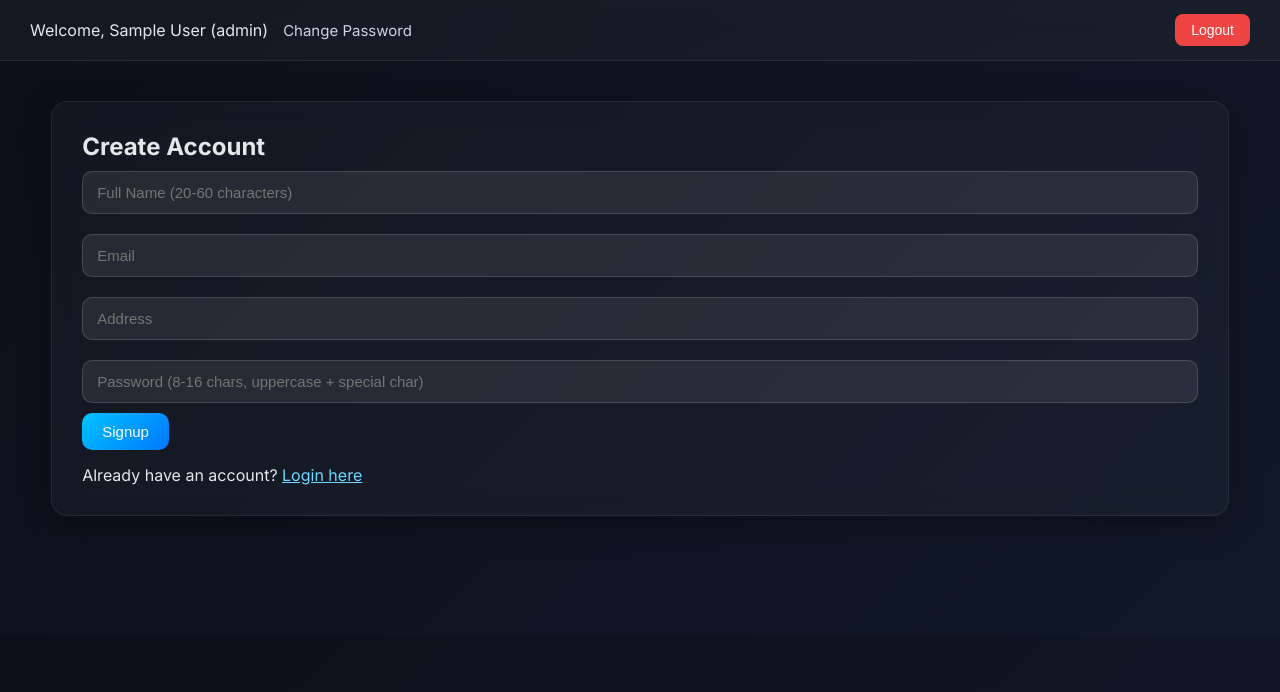
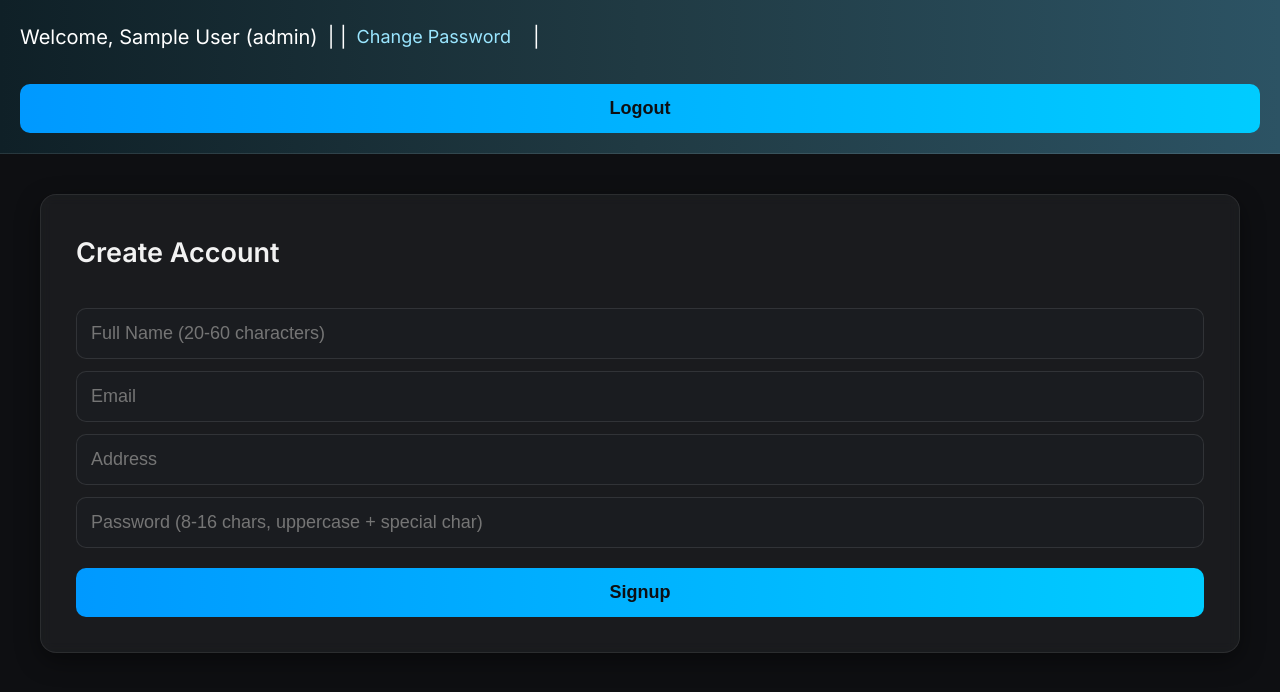
Before and after one commit to hrutanshu09/store-rating-platform, a React (Create React App) app in the folder frontend/: page /signup in a window 1280 px wide. Shown: the top 692 px of the page. Built offline with nearby package versions, Linux system fonts and the light colour scheme; sample sign-in values are in the browser's storage.

Commit message:
Revert "Improved Frontend"
This reverts commit 9fcbb80aec4e934c972aff3ab9cad72fb309ad47.

```diff
--- a/frontend/public/index.html
+++ b/frontend/public/index.html
@@ -3,9 +3,7 @@
   <head>
     <meta charset="utf-8" />
     <link rel="icon" href="%PUBLIC_URL%/favicon.ico" />
-    <link rel="preconnect" href="https://fonts.googleapis.com">
-    <link rel="preconnect" href="https://fonts.gstatic.com" crossorigin>
-    <link href="https://fonts.googleapis.com/css2?family=Inter:wght@300;400;500;600;700&family=Poppins:wght@300;400;500&display=swap" rel="stylesheet">
+    <link href="https://fonts.googleapis.com/css2?family=Inter:wght@300;400;600&display=swap" rel="stylesheet">
     <meta name="viewport" content="width=device-width, initial-scale=1" />
     <meta name="theme-color" content="#000000" />
     <meta
--- a/frontend/src/App.js
+++ b/frontend/src/App.js
@@ -11,8 +11,6 @@ import AdminUserDetails from "./pages/admin/AdminUserDetails";
 import UpdatePassword from "./pages/common/UpdatePassword";
 import AdminAddUser from "./pages/admin/AdminAddUser";
 import AdminAddStore from "./pages/admin/AdminAddStore";
-import WelcomePage from "./pages/WelcomePage";
-
 
 import ProtectedRoute from "./components/ProtectedRoute";
 import Navbar from "./components/Navbar";
@@ -23,7 +21,6 @@ export default function App() {
       <Navbar />
 
       <Routes>
-        <Route path="/" element={<WelcomePage />} />
 
         {/* Public */}
         <Route path="/login" element={<LoginPage />} />
--- a/frontend/src/components/Navbar.jsx
+++ b/frontend/src/components/Navbar.jsx
@@ -1,59 +1,42 @@
-import { Link, useNavigate, useLocation } from "react-router-dom";
+import { Link, useNavigate } from "react-router-dom";
 
 export default function Navbar() {
   const user = JSON.parse(localStorage.getItem("user") || "null");
   const navigate = useNavigate();
-  const location = useLocation();
 
   const logout = () => {
     localStorage.clear();
     navigate("/login");
   };
 
-  const active = (path) =>
-    location.pathname === path ? "active" : "";
-
   return (
     <nav>
-      {/* LEFT SIDE */}
-      <div style={{ display: "flex", alignItems: "center" }}>
-
-        {user && (
+      {user ? (
         <>
-            <span style={{ marginRight: 15 }}>
-              Welcome, {user.name} ({user.role})
-            </span>
-
-            {user.role === "USER" && (
-              <Link className={active("/stores")} to="/stores">Stores</Link>
-            )}
-
-            {user.role === "OWNER" && (
-              <Link className={active("/owner/dashboard")} to="/owner/dashboard">Dashboard</Link>
-            )}
-
+          <span>Welcome, {user.name} ({user.role})</span>
+          {" | "}
+          {user.role === "USER" && <Link to="/stores">Stores</Link>}
+          {user.role === "OWNER" && <Link to="/owner/dashboard">Dashboard</Link>}
           {user.role === "ADMIN" && (
             <>
-                <Link className={active("/admin/dashboard")} to="/admin/dashboard">Dashboard</Link>
-                <Link className={active("/admin/users")} to="/admin/users">Users</Link>
-                <Link className={active("/admin/stores")} to="/admin/stores">Stores</Link>
-                <Link className={active("/admin/add-user")} to="/admin/add-user">Add User</Link>
-                <Link className={active("/admin/add-store")} to="/admin/add-store">Add Store</Link>
+              <Link to="/admin/dashboard">Admin Dashboard</Link> |{" "}
+              <Link to="/admin/users">Users</Link> |{" "}
+              <Link to="/admin/stores">Stores</Link>|{" "}
+              <Link to="/admin/add-user">Add User</Link> |{" "}
+              <Link to="/admin/add-store">Add Store</Link> |{" "}
 
             </>
           )}
-            <Link className={active("/update-password")} to="/update-password">
-                  Change Password
-                </Link>
+          {" | "}
+          <Link to="/update-password">Change Password</Link>
+          {" | "}
+          <button onClick={logout}>Logout</button>
         </>
-        )}
-      </div>
-
-      {/* RIGHT SIDE */}
-      {user && (
-        <button className="logout-btn" onClick={logout}>
-          Logout
-        </button>
+      ) : (
+        <>
+          <Link to="/login">Login</Link> |{" "}
+          <Link to="/signup">Signup</Link>
+        </>
       )}
     </nav>
   );
--- a/frontend/src/pages/LoginPage.jsx
+++ b/frontend/src/pages/LoginPage.jsx
@@ -1,8 +1,6 @@
 import { useState } from "react";
 import axios from "../api/axiosClient";
 import { useNavigate } from "react-router-dom";
-import { Link } from "react-router-dom";
-
 
 export default function LoginPage() {
   const navigate = useNavigate();
@@ -42,14 +40,6 @@ export default function LoginPage() {
       /><br />
 
       <button onClick={submit}>Login</button>
-
-      <p style={{ marginTop: "15px" }}>
-        Don’t have an account?{" "}
-        <Link to="/signup" style={{ color: "#70d7ff" }}>
-        Signup here
-        </Link>
-      </p>
-
     </div>
   );
 }
--- a/frontend/src/pages/SignupPage.jsx
+++ b/frontend/src/pages/SignupPage.jsx
@@ -1,8 +1,6 @@
 import { useState } from "react";
 import axios from "../api/axiosClient";
 import { useNavigate } from "react-router-dom";
-import { Link } from "react-router-dom";
-
 
 export default function SignupPage() {
   const navigate = useNavigate();
@@ -49,14 +47,6 @@ export default function SignupPage() {
       /><br />
 
       <button onClick={submit}>Signup</button>
-
-      <p style={{ marginTop: "15px" }}>
-  Already have an account?{" "}
-  <Link to="/login" style={{ color: "#70d7ff" }}>
-    Login here
-  </Link>
-</p>
-
     </div>
   );
 }
--- a/frontend/src/pages/admin/AdminAddStore.jsx
+++ b/frontend/src/pages/admin/AdminAddStore.jsx
@@ -15,10 +15,8 @@ export default function AdminAddStore() {
 
   const loadOwners = async () => {
     const res = await axios.get("/admin/users?role=OWNER");
-    console.log("OWNERS RESPONSE:", res.data);   // <----- ADD THIS
-    setOwners(res.data.data);   // or fix after we see response
+    setOwners(res.data);
   };
-
 
   const submit = async () => {
     try {
--- a/frontend/src/styles.css
+++ b/frontend/src/styles.css
@@ -1,175 +1,176 @@
-/* -------- GLOBAL RESET -------- */
+/* ------------------------------
+   CHATGPT-STYLE DARK THEME
+--------------------------------*/
+
+/* Global Reset */
 * {
   margin: 0;
   padding: 0;
   box-sizing: border-box;
 }
 
+/* Body */
 body {
-  background: linear-gradient(135deg, #0b0f19, #111827);
-  color: #e5e7eb;
-  font-family: "Inter", "Poppins", sans-serif;
-  padding-bottom: 80px;
+  font-family: "Inter", sans-serif;
+  background: #0e0f12;
+  color: #e5e5e5;
+  font-size: 18px;
+  line-height: 1.7;
 }
 
-/* -------- PAGE CONTAINER -------- */
-.page-container {
-  max-width: 1200px;
-  width: 92%;
-  margin: 40px auto;
-  padding: 30px;
-  background: rgba(255, 255, 255, 0.03);
-  backdrop-filter: blur(12px);
-  border-radius: 16px;
-  border: 1px solid rgba(255,255,255,0.07);
-  box-shadow: 0 8px 30px rgba(0,0,0,0.35);
-  animation: fadeIn 0.5s ease;
+/* Gradient Navbar — ChatGPT style */
+nav {
+  background: linear-gradient(90deg, #0f2027, #203a43, #2c5364);
+  padding: 20px;
+  color: white;
+  font-size: 20px;
+  display: flex;
+  align-items: center;
+  flex-wrap: wrap;
+  gap: 10px;
+  border-bottom: 1px solid rgba(255,255,255,0.1);
 }
 
-/* Fade Animation */
-@keyframes fadeIn {
-  from { opacity: 0; transform: translateY(10px); }
-  to { opacity: 1; transform: translateY(0); }
+/* Navbar links */
+nav a {
+  color: #9ae6ff;
+  font-size: 18px;
+  text-decoration: none;
+  margin-right: 12px;
+  transition: 0.2s ease;
 }
 
-/* -------- INPUTS -------- */
+nav a:hover {
+  color: #e8faff;
+  text-shadow: 0 0 6px rgba(150, 220, 255, 0.5);
+}
+
+/* Page Container — Glassmorphic card */
+.page-container {
+  width: 100%;
+  max-width: 1200px;
+  margin: 40px auto;
+  background: rgba(255, 255, 255, 0.05);
+  backdrop-filter: blur(6px);
+  padding: 35px;
+  border-radius: 16px;
+  border: 1px solid rgba(255, 255, 255, 0.08);
+  box-shadow: 0px 8px 25px rgba(0, 0, 0, 0.4);
+}
+
+/* Headings */
+h1, h2, h3 {
+  margin-bottom: 20px;
+  font-weight: 600;
+  color: #f2f2f2;
+}
+
+/* Inputs + Select Fields */
 input, select {
   width: 100%;
-  padding: 12px 14px;
-  margin: 10px 0;
-  background: rgba(255,255,255,0.08);
-  border: 1px solid rgba(255,255,255,0.15);
+  padding: 14px;
+  font-size: 18px;
   border-radius: 10px;
+  border: 1px solid rgba(255,255,255,0.1);
+  margin-top: 12px;
+  background: #1a1c20;
   color: white;
-  font-size: 15px;
   transition: 0.2s ease;
 }
 
 input:focus, select:focus {
+  border-color: #00bcd4;
   outline: none;
-  border-color: #00c3ff;
-  box-shadow: 0 0 8px #00c3ff55;
+  box-shadow: 0 0 10px rgba(0, 188, 212, 0.4);
 }
 
-/* -------- BUTTONS -------- */
+/* Buttons — Neon, modern */
 button {
-  padding: 10px 20px;
-  background: linear-gradient(135deg, #00c3ff, #0077ff);
+  width: 100%;
+  padding: 14px;
+  margin-top: 20px;
+  font-size: 18px;
+  font-weight: 600;
+  background: linear-gradient(90deg, #0099ff, #00ccff);
+  color: #0e0f12;
   border: none;
   border-radius: 10px;
-  color: white;
-  font-size: 15px;
   cursor: pointer;
-  transition: 0.2s ease;
+  transition: 0.25s ease;
 }
 
 button:hover {
-  transform: scale(1.05);
-  box-shadow: 0 0 12px #00c3ff88;
+  background: linear-gradient(90deg, #00ccff, #0099ff);
+  transform: translateY(-2px);
+  box-shadow: 0 6px 20px rgba(0, 188, 212, 0.4);
 }
 
-/* -------- NAVBAR -------- */
-nav {
-  position: sticky;
-  top: 0;
-  z-index: 100;
-  background: rgba(255,255,255,0.04);
-  backdrop-filter: blur(16px);
-  padding: 14px 30px;
-  display: flex;
-  justify-content: space-between;
-  align-items: center;
-  border-bottom: 1px solid rgba(255,255,255,0.08);
+/* Tables */
+table {
+  width: 100%;
+  border-collapse: collapse;
+  margin-top: 25px;
+  background: rgba(255,255,255,0.05);
+  border-radius: 12px;
+  overflow: hidden;
 }
 
-nav a {
-  margin-right: 22px;
-  color: #cbd5e1;
-  text-decoration: none;
-  font-size: 15px;
-  transition: 0.2s;
+table th, table td {
+  padding: 15px;
+  border-bottom: 1px solid rgba(255,255,255,0.08);
+  font-size: 18px;
 }
 
-nav a:hover {
-  color: #00cfff;
-  text-shadow: 0 0 8px #00cfff;
-}
-
-/* Active route highlight (optional) */
-nav a.active {
-  color: #00cfff;
+table th {
+  background: rgba(255,255,255,0.08);
   font-weight: 600;
 }
 
-/* Logout Button */
-.logout-btn {
-  padding: 8px 16px;
-  background: #ef4444;
-  border-radius: 8px;
-  font-size: 14px;
-  transition: 0.2s ease;
-}
-.logout-btn:hover {
-  background: #dc2626;
-  transform: scale(1.05);
+table tr:hover {
+  background: rgba(255,255,255,0.07);
 }
 
-/* -------- TABLES -------- */
-table {
-  width: 100%;
-  border-collapse: collapse;
-  margin-top: 20px;
-}
-
-thead {
-  background: rgba(255,255,255,0.06);
-}
-
-th, td {
-  padding: 14px;
-  text-align: left;
-}
-
-tbody tr:hover {
-  background: rgba(255,255,255,0.05);
-}
-
-table, th, td {
-  border-bottom: 1px solid rgba(255,255,255,0.08);
-}
-
-/* -------- SORT BUTTON -------- */
 .sort-btn {
   display: inline-flex;
   justify-content: center;
   align-items: center;
-  width: 22px;
-  height: 22px;
-  background: rgba(255,255,255,0.12);
-  backdrop-filter: blur(6px);
+
+  width: 22px;      /* FIXED SIZE */
+  height: 22px;     /* FIXED SIZE */
+
+  margin-left: 8px;
+
+  background: rgba(255,255,255,0.08);
+  border: 1px solid rgba(255,255,255,0.1);
   border-radius: 50%;
-  margin-left: 6px;
-  font-size: 13px;
-  transition: 0.2s ease;
+
+  font-size: 13px;  /* FIXED FONT SIZE */
+  line-height: 1;   /* PREVENT TEXT EXPANDING THE CIRCLE */
+  cursor: pointer;
+
+  transition: background 0.2s ease, border 0.2s ease, transform 0.2s ease;
 }
 
-.sort-btn:hover {
-  background: rgba(0,255,255,0.25);
-  transform: scale(1.1);
+th {
+  white-space: nowrap; /* PREVENT HEADER WRAP */
 }
 
-select, option {
-  background: rgba(255, 255, 255, 0.12);
-  color: #e5e7eb;
+th:hover .sort-btn {
+  background: rgba(255,255,255,0.18);
+  border-color: rgba(255,255,255,0.3);
 }
 
-option {
-  background: #1f2937 !important;   /* dark gray */
-  color: #f8fafc !important;         /* white text */
+
+.sort-btn:hover {
+  transform: scale(1.1);
+  background: rgba(0, 200, 255, 0.28);
+  border-color: rgba(0, 200, 255, 0.6);
 }
 
-select:focus {
-  outline: none;
-  border-color: #00c3ff;
-  box-shadow: 0 0 8px #00c3ff55;
+.sort-btn {
+  flex-shrink: 0;   /* do not allow shrinking */
 }
+
+th {
+  padding: 12px 18px !important;
+}
```
Also changed, not shown: frontend/src/pages/WelcomePage.jsx (deleted, +0 -26 lines), 1 other file (tests, documents, lock files or other folders). Lines whose indentation alone changed are shown as unchanged.
